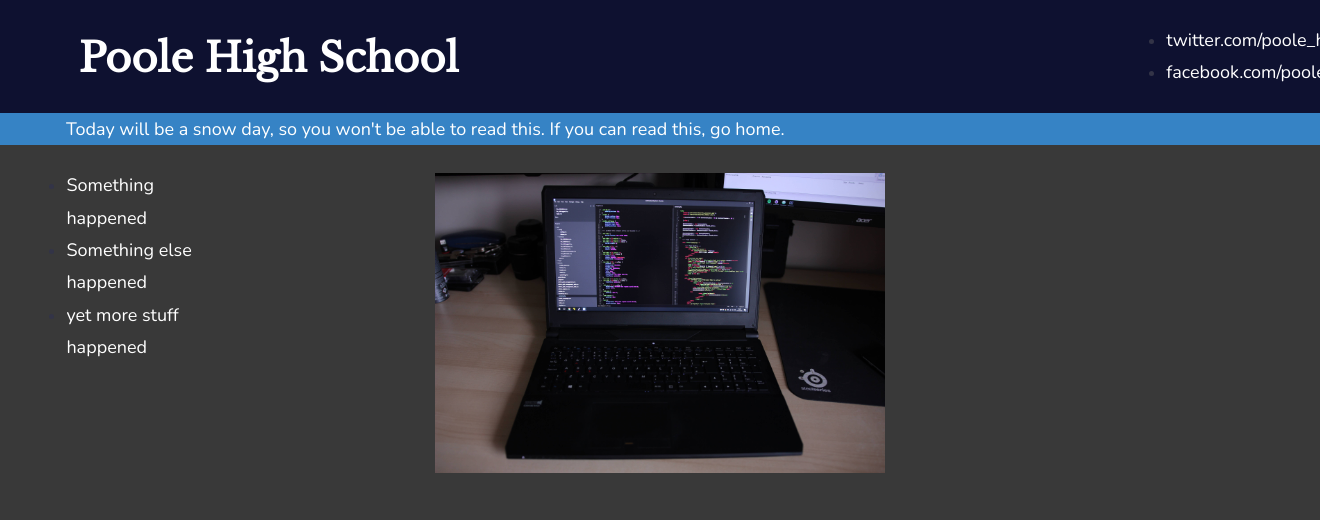
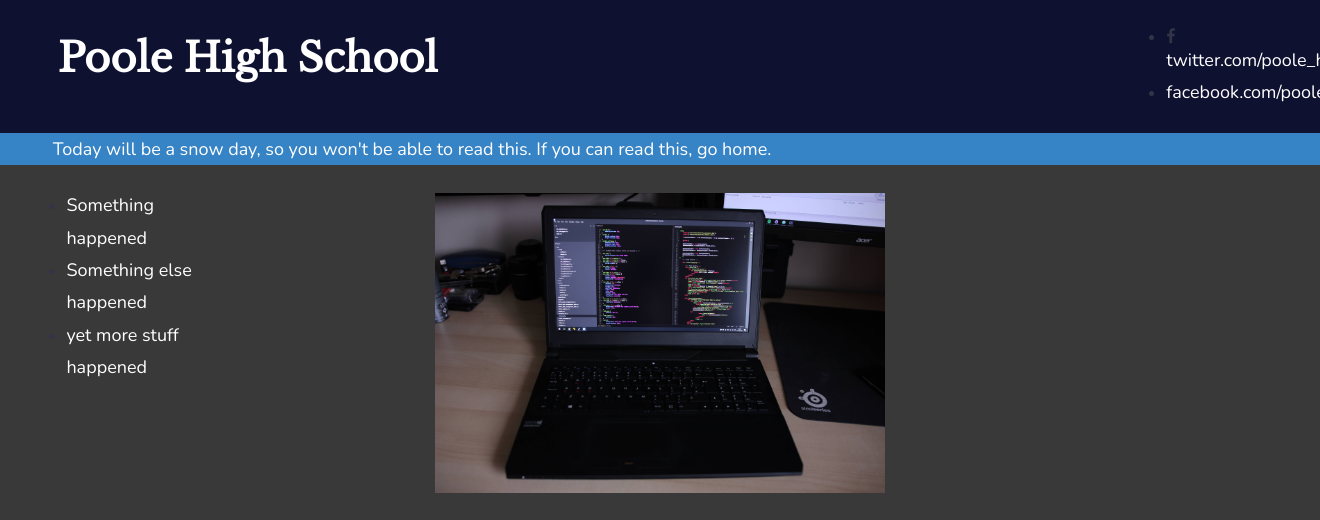
Before and after one commit to DanielPullan/Thorium, a PHP site: page / in a window 1320 px wide; the page is wider, and only the part inside the window is pictured. Shown: the top 520 px of that part. Run offline with PHP 8.4, Linux system fonts and the light colour scheme; some libraries are stand-ins or nearby versions.

Commit message:
time for font awesome

```diff
--- a/css/style.css
+++ b/css/style.css
@@ -28,7 +28,7 @@ html {
 }
 .headerText {
     margin-top: 20px;
-    margin-left: 5%;
+    margin-left: 3%;
 }
 .headerList {
     margin-right: 5%!important;
@@ -38,7 +38,7 @@ html {
     width: 100%!important;
 }
 .panelText {
-    margin-left: 5%;
+    margin-left: 4%;
 }
 
 h1 {
--- a/index.html
+++ b/index.html
@@ -7,6 +7,7 @@
     <link href="https://fonts.googleapis.com/css?family=Libre+Baskerville" rel="stylesheet">
     <link href="https://fonts.googleapis.com/css?family=Nunito" rel="stylesheet">
     <script async src="//platform.twitter.com/widgets.js" charset="utf-8"></script>
+    <link rel="stylesheet" href="https://maxcdn.bootstrapcdn.com/font-awesome/4.7.0/css/font-awesome.min.css">
 </head>
 
 <body>
@@ -19,7 +20,7 @@
             <div class="headerList">
                 <ul>
                     <li>
-                        <p>twitter.com/poole_high</p>
+                        <i class="fa fa-facebook"></i><p>twitter.com/poole_high</p>
                     </li>
                     <li>
                         <p>facebook.com/poolehs</p>
@@ -129,6 +130,7 @@
         });
 
     });
+
 </script>
 
 <script>
@@ -148,6 +150,7 @@
 
         return t;
     }(document, "script", "twitter-wjs"));
+
 </script>
 
 
```
